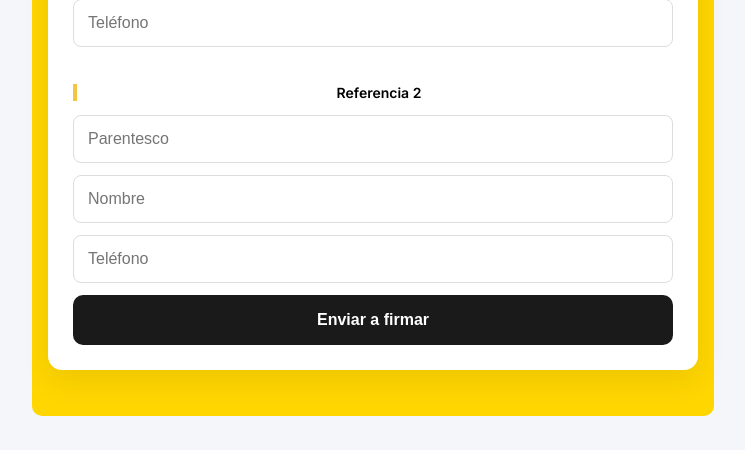
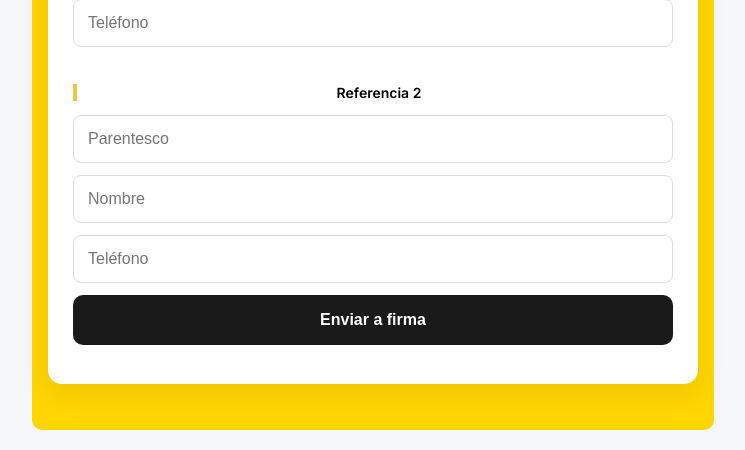
Before and after one commit to pyraed/datero-amat, a Flask app: template templates/cliente.html in a window 1280 px wide. Shown: the part 1165-1615 px from the top of the page, without its empty margins (267-1012 px from the left). Before the commit the page ends 1581 px from the top, so only its background shows below. Run offline with Flask 3, Linux system fonts and the light colour scheme; the template is opened without the code that fills it, so the values that code supplies are empty; parts of the project's set-up code (start-up, migrations or seed data) failed here and were passed over.

Commit message:
Boton de enviar firma

```diff
--- a/templates/cliente.html
+++ b/templates/cliente.html
@@ -216,17 +216,29 @@ oninput="this.value = this.value.replace(/[^0-9]/g, '')">
 <input type="hidden" name="farmacia" value="{{ farmacia }}">
 
 <!-- Botón para generar el PDF -->
-<button type="submit">Enviar a firmar</button>
+<button type="submit" id="btnEnviar">Enviar a firma</button>
+<p id="estado" style="font-size:14px; color:green;"></p>
 
 </form>
 
 </div>
 
 <script>
+document.addEventListener("DOMContentLoaded", function() {
+
     const form = document.querySelector("form");
+    const btn = document.getElementById("btnEnviar");
+    const estado = document.getElementById("estado");
 
     form.addEventListener("submit", function(e) {
-    e.preventDefault(); // 🔥 evita que descargue el PDF
+        e.preventDefault();
+
+        // 🔥 desactivar botón
+        btn.disabled = true;
+        btn.innerText = "Enviando...";
+
+        // mensaje visual
+        estado.innerText = "⏳ Generando documento y enviando a firma...";
 
         const formData = new FormData(form);
 
@@ -236,15 +248,24 @@ form.addEventListener("submit", function(e) {
         })
         .then(res => res.json())
         .then(data => {
-        console.log(data);
+            console.log("RESPUESTA:", data);
 
-        // 🔥 REDIRECCIÓN A FIRMA
-        alert("El documento fue enviado para firma. Vas a recibir un mensaje por WhatsApp.");
+            estado.innerText = "✅ Documento enviado correctamente. Revisá tu WhatsApp para firmar.";
+
+            // opcional: limpiar formulario
+            form.reset();
         })
         .catch(error => {
-        alert("Error al generar documento");
-        console.error(error);
+            console.error("ERROR:", error);
+
+            estado.innerText = "❌ Error al generar documento.";
+
+            // reactivar botón si falla
+            btn.disabled = false;
+            btn.innerText = "Enviar a firma";
         });
+    });
+
 });
 </script>
 
```
Lines whose indentation alone changed are shown as unchanged.
